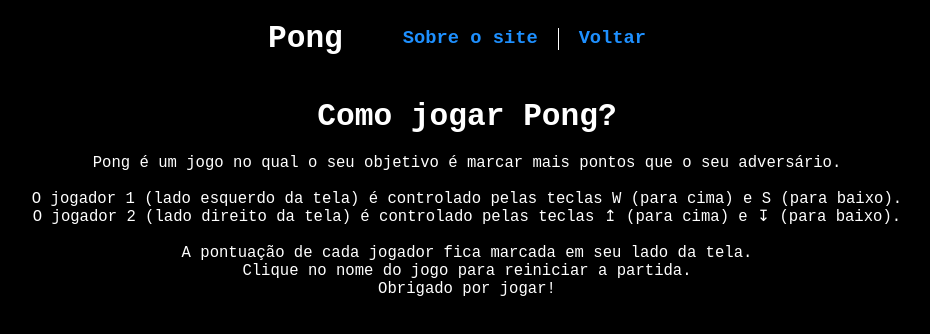
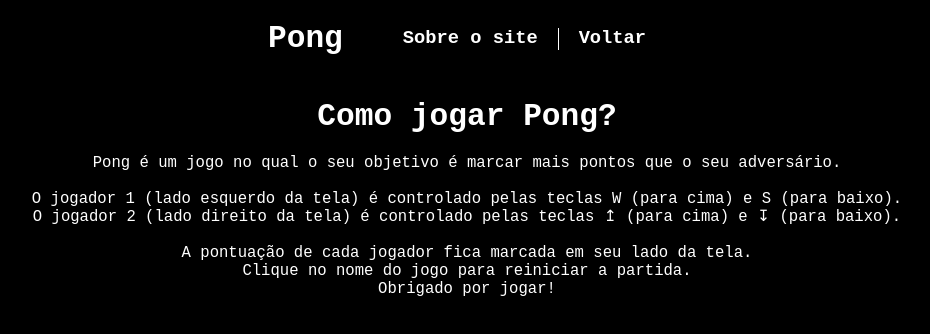
Before and after one commit to paulo-campos-57/Pong, a plain HTML site: page comoJogar.html in a window 1280 px wide. Shown: the whole page, without its empty margins (173-1103 px from the left). Drawn offline with Linux system fonts and the light colour scheme.

Commit message:
Update comoJogar.html

```diff
--- a/comoJogar.html
+++ b/comoJogar.html
@@ -15,12 +15,12 @@
         <nav class="navbar">
             <ul>
                 <li>
-                    <a href="sobreSite.html" class="links">
+                    <a href="sobreSite.html" class="itensMenu">
                         Sobre o site
                     </a>
                 </li>
                 <li>
-                    <a href="index.html" class="links">
+                    <a href="index.html" class="itensMenu">
                         Voltar
                     </a>
                 </li>
```
